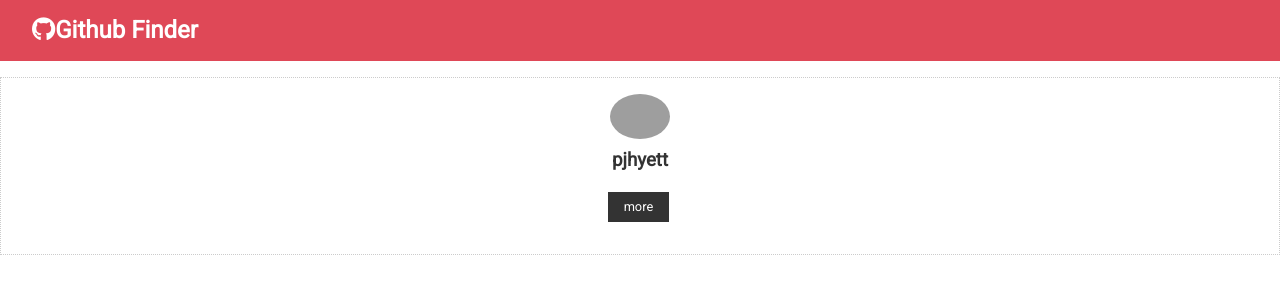
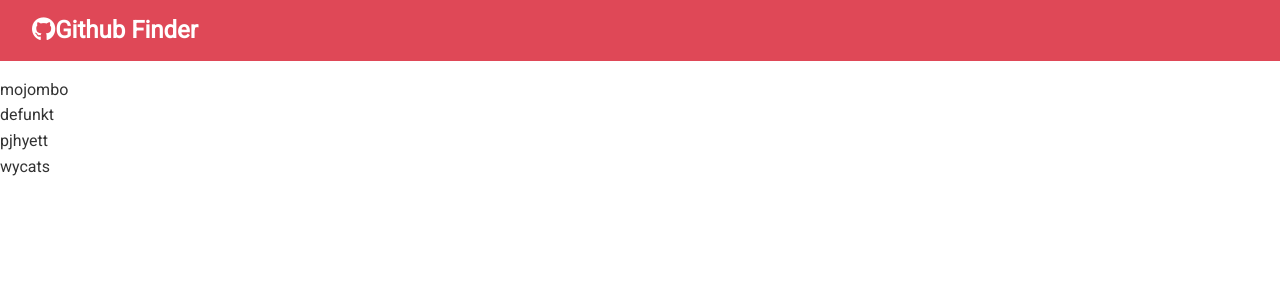
Before and after one commit to shwetapatil1/Github-Finder, a React (Create React App) app: page / in a window 1280 px wide. Shown: the top 300 px of the page. Built offline with nearby package versions, Linux system fonts and the light colour scheme; grey boxes are pictures that could not be loaded.

Commit message:
Changes app.js for users

```diff
--- a/src/App.js
+++ b/src/App.js
@@ -1,14 +1,14 @@
 import React, { Component } from 'react';
 import './App.css';
 import Navbar from './components/layout/Navbar'
-import UserItem from './components/user/UserItem';
+import Users from './components/user/Users';
 
 class App extends Component {
     render() {
         return (
             <div className="App">
                 <Navbar />
-                <UserItem />
+                <Users />
             </div>
         );
     }
--- a/src/components/user/UserItem.js
+++ b/src/components/user/UserItem.js
@@ -1,12 +1,14 @@
 import React, { Component } from 'react'
 
 class UserItem extends Component {
+
     state = {
         id:'id',
         login:'pjhyett',
         avatar_url:'https://avatars0.githubusercontent.com/u/3?v=4',
         html_url:'https://github.com/pjhyett'
     }
+
     render() {
         const {login, avatar_url, html_url} = this.state
         return (
```
